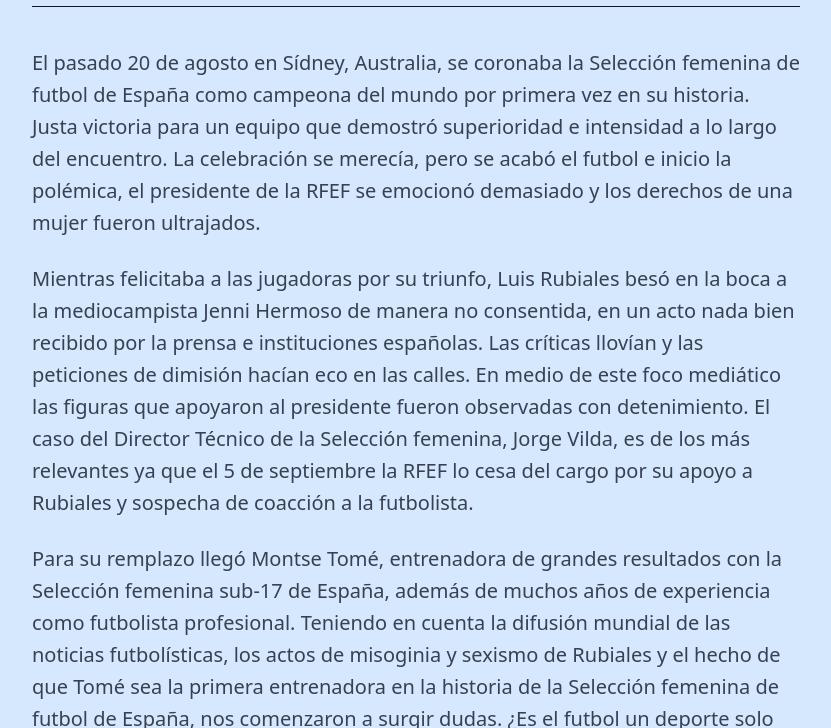
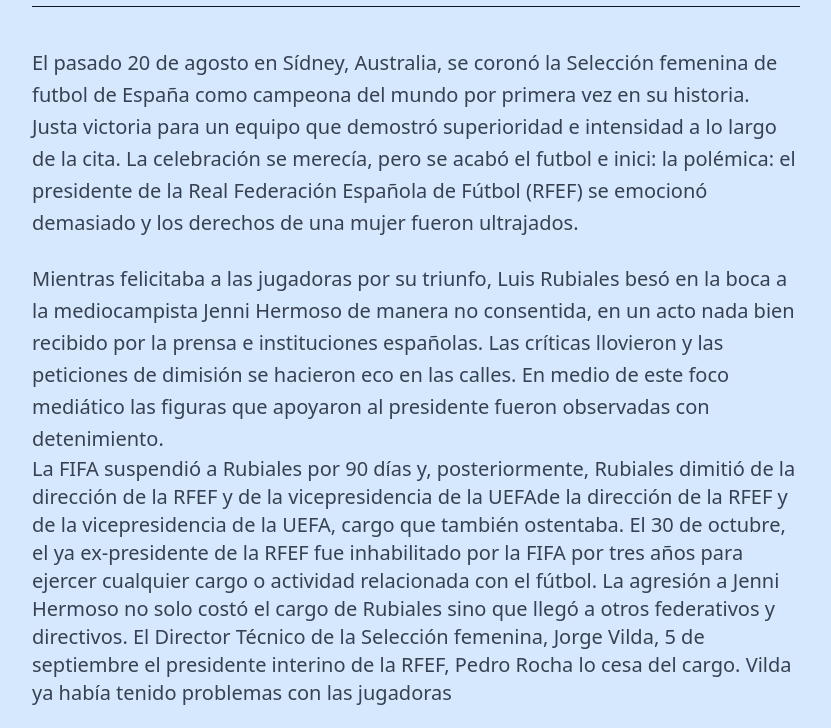
Before and after one commit to SherlynBallestero/sexo-de-los-dt-en-deportes-colectivos, a website with bundled scripts: page index.html in a window 1280 px wide. Shown: the part 558-1286 px from the top of the page, without its empty margins (224-1055 px from the left). Built offline with nearby package versions, Linux system fonts and the light colour scheme; files whose address does not match are found by name.

Commit message:
Adding text

```diff
--- a/index.html
+++ b/index.html
@@ -81,10 +81,13 @@
       <h3 class="flex justify-center  mt-4 font-bold tracking-tight text-heading lg:text-4xl md:text-2xl sm:text-xl"> El Problema Español</h3>
       <hr class="border-t border-heading mt-3 mb-10">
       <p class="mt-6 leading-8">
-        El pasado 20 de agosto en Sídney, Australia, se coronaba la Selección femenina de futbol de España como campeona del mundo por primera vez en su historia. Justa victoria para un equipo que demostró superioridad e intensidad a lo largo del encuentro. La celebración se merecía, pero se acabó el futbol e inicio la polémica, el presidente de la RFEF se emocionó demasiado y los derechos de una mujer fueron ultrajados.
+        El pasado 20 de agosto en Sídney, Australia, se coronó la Selección femenina de futbol de España como campeona del mundo por primera vez en su historia. Justa victoria para un equipo que demostró superioridad e intensidad a lo largo de la cita. La celebración se merecía, pero se acabó el futbol e inici: la polémica: el presidente de la Real Federación Española de Fútbol (RFEF) se emocionó demasiado y los derechos de una mujer fueron ultrajados.
       </p>
       <p class="mt-6 leading-8">
-        Mientras felicitaba a las jugadoras por su triunfo, Luis Rubiales besó en la boca a la mediocampista Jenni Hermoso de manera no consentida, en un acto nada bien recibido por la prensa e instituciones españolas. Las críticas llovían y las peticiones de dimisión hacían eco en las calles. En medio de este foco mediático las figuras que apoyaron al presidente fueron observadas con detenimiento. El caso del Director Técnico de la Selección femenina, Jorge Vilda, es de los más relevantes ya que el 5 de septiembre la RFEF lo cesa del cargo por su apoyo a Rubiales y sospecha de coacción a la futbolista.
+        Mientras felicitaba a las jugadoras por su triunfo, Luis Rubiales besó en la boca a la mediocampista Jenni Hermoso de manera no consentida, en un acto nada bien recibido por la prensa e instituciones españolas. Las críticas llovieron y las peticiones de dimisión se hacieron eco en las calles. En medio de este foco mediático las figuras que apoyaron al presidente fueron observadas con detenimiento.
+      </p>
+      <p>
+        La FIFA suspendió a Rubiales por 90 días  y, posteriormente, Rubiales dimitió de la dirección de la RFEF y de la vicepresidencia de la UEFAde la dirección de la RFEF y de la vicepresidencia de la UEFA, cargo que también ostentaba. El 30 de octubre, el ya ex-presidente de la RFEF fue inhabilitado por la FIFA por tres años para ejercer cualquier cargo o actividad relacionada con el fútbol. La agresión a Jenni Hermoso no solo costó el cargo de Rubiales sino que llegó a otros federativos y directivos. El Director Técnico de la Selección femenina, Jorge Vilda, 5 de septiembre el presidente interino de la RFEF, Pedro Rocha  lo cesa del cargo. Vilda ya había tenido problemas con las jugadoras
       </p>
       <p class="mt-6 leading-8 ">
         Para su remplazo llegó Montse Tomé, entrenadora de grandes resultados con la Selección femenina sub-17 de España, además de muchos años de experiencia como futbolista profesional. Teniendo en cuenta la difusión mundial de las noticias futbolísticas, los actos de misoginia y sexismo de Rubiales y el hecho de que Tomé sea la primera entrenadora en la historia de la Selección femenina de futbol de España, nos comenzaron a surgir dudas. ¿Es el futbol un deporte solo de hombres, o al menos en su mayoría? Y en caso de ser cierto ¿Por qué lo es?
```
